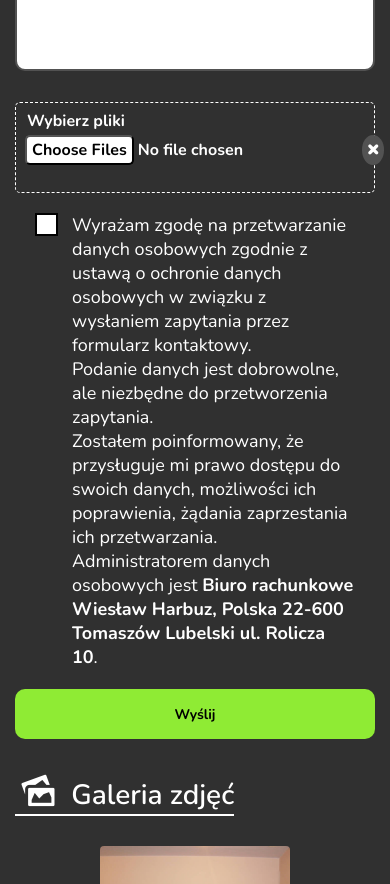
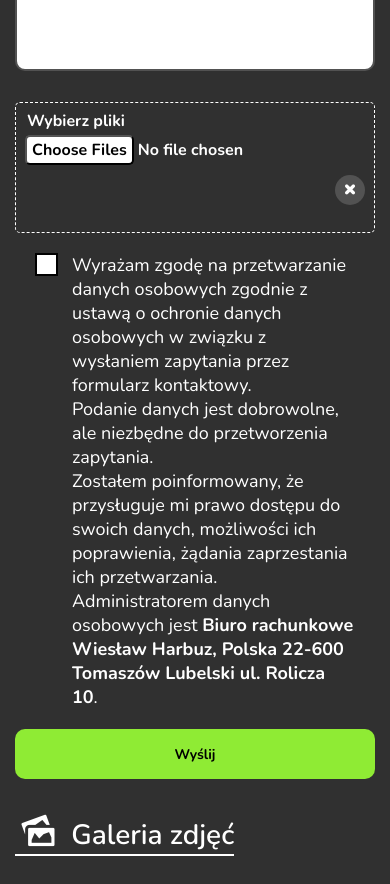
Before and after one commit to martinZz8/react-wh-card, a React (Create React App) app: page / in a window 390 px wide. Shown: the part 3640-4524 px from the top of the page. Built offline with nearby package versions, Linux system fonts and the light colour scheme.

Commit message:
changed input file delete button to be properly visible on mobile devices

```diff
--- a/src/components/ui/input-file/input-file.module.scss
+++ b/src/components/ui/input-file/input-file.module.scss
@@ -33,8 +33,9 @@
    .inputWrap {
       width: 100%;
       display: flex;
-      justify-content: flex-start;
-      align-items: center;
+      flex-direction: column;
+      justify-content: center;
+      align-items: flex-start;
 
       .input {
          width: auto;
@@ -75,11 +76,12 @@
       }
 
       .deleteButton {
-         margin-left: 10px;
+         margin-top: 10px;
          width: 30px;
          height: 30px;
          background-color: var(--color-dark-gray);
          border-radius: 50%;
+         align-self: flex-end;
          display: flex;
          justify-content: center;
          align-items: center;
@@ -115,3 +117,19 @@
       }
    }
 }
+
+@media all and (min-width: 400px) {
+   .inputFile {
+      .inputWrap {
+         flex-direction: row;
+         justify-content: flex-start;
+         align-items: center;
+
+         .deleteButton {
+            align-self: unset;
+            margin-top: 0px;
+            margin-left: 10px;
+         }
+      }
+   }
+}
```
Also changed, not shown: src/components/ui/input-file/input-file.component.tsx (indentation only).
